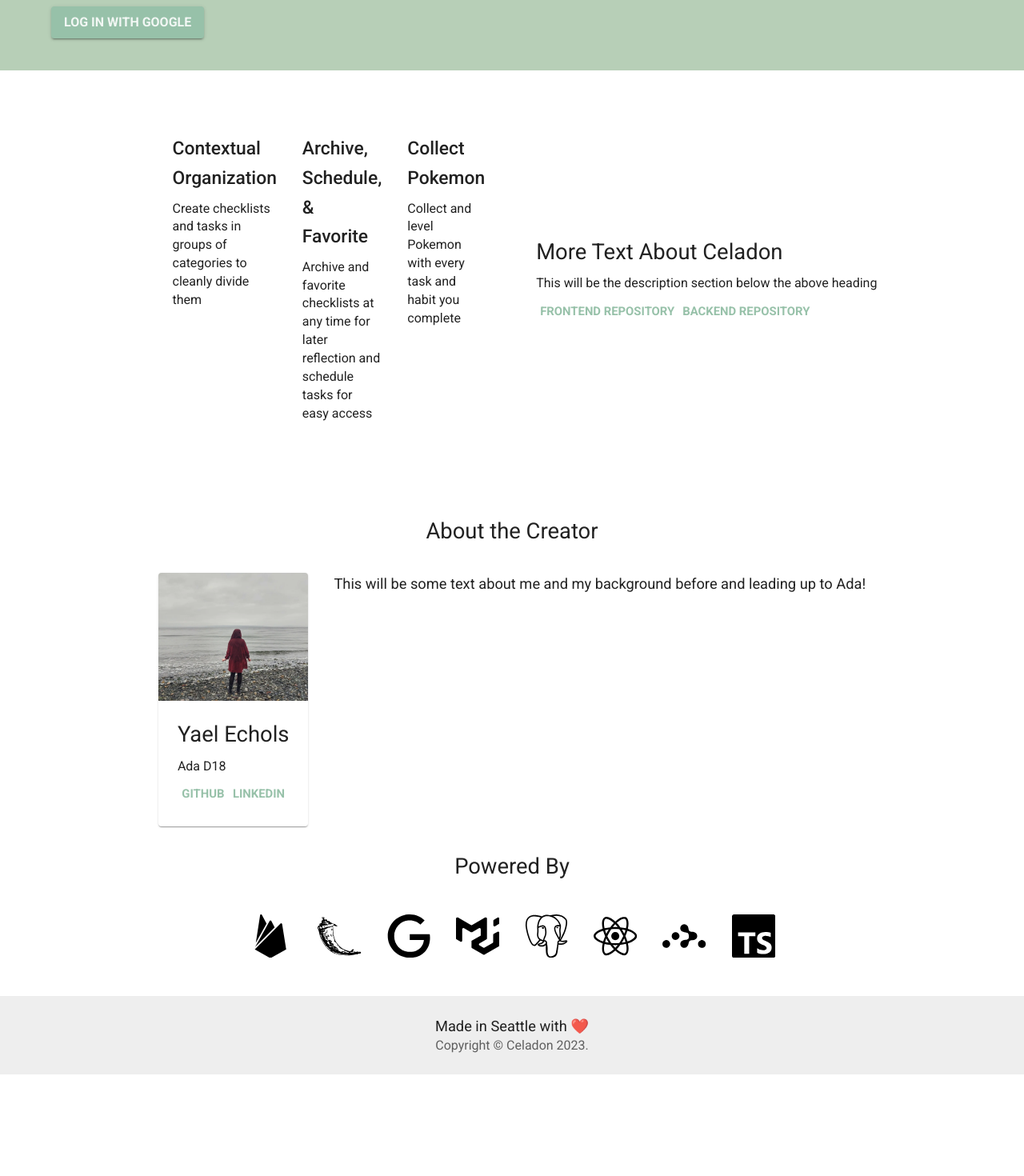
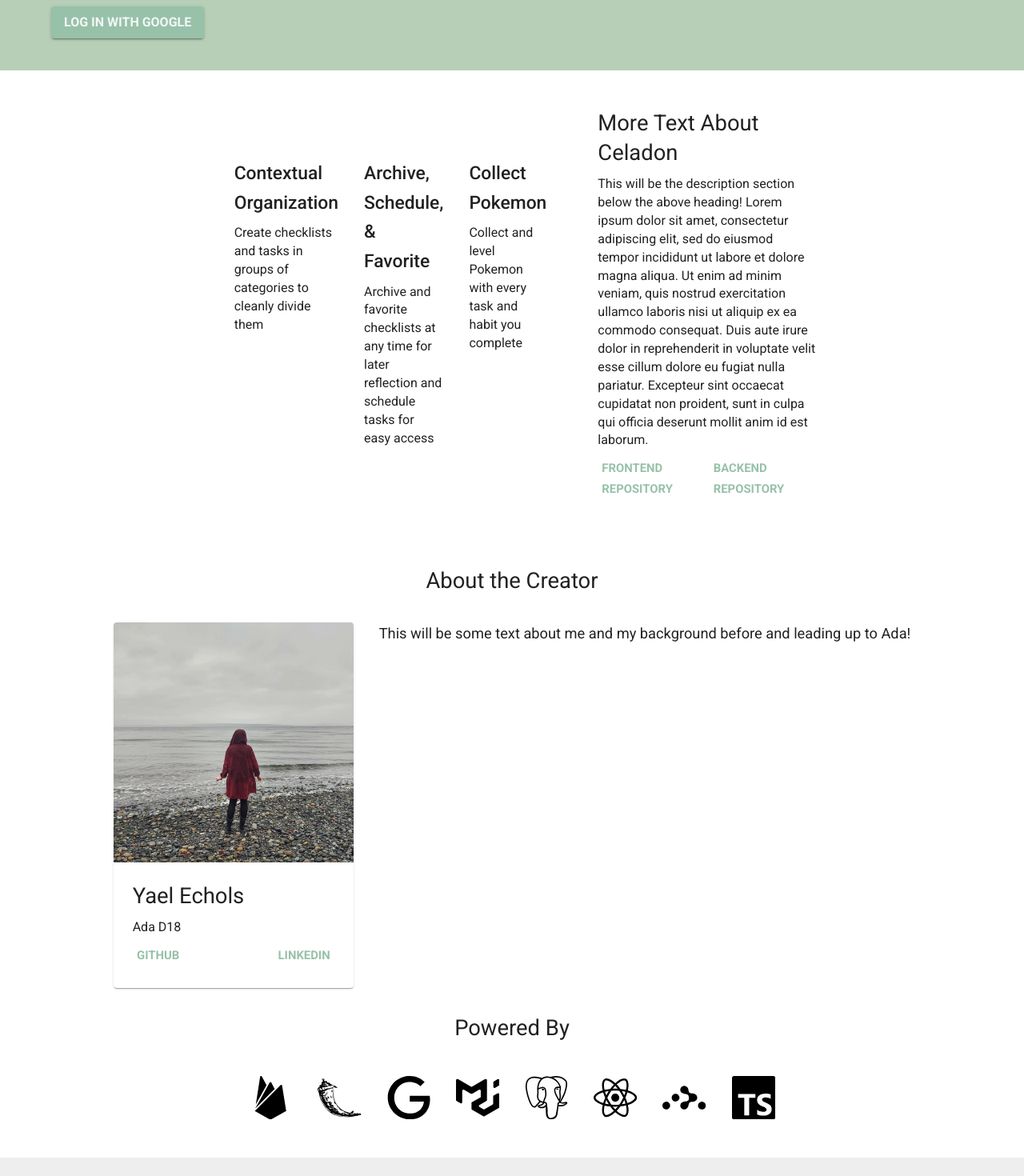
Before and after one commit to yaelso/celadon-client, a React (Create React App) app: page / in a window 1280 px wide. Shown: the part 200-1670 px from the top of the page at 80% size. Before the commit the page ends 1543 px from the top, so only its background shows below. Built offline with nearby package versions, Linux system fonts and the light colour scheme; no server answers; a web font is replaced by a local one.

Commit message:
Maps technologies images to a list containing components

```diff
--- a/src/Home.tsx
+++ b/src/Home.tsx
@@ -14,6 +14,8 @@ import { ReactComponent as ReactIcon } from './assets/react.svg';
 import { ReactComponent as ReactRouter } from './assets/reactrouter.svg';
 import { ReactComponent as TypeScriptIcon } from './assets/typescript.svg';
 import YaelOnTheBeach from './assets/yael.png';
+
+const iconList = [<FirebaseIcon/>, <FlaskIcon/>, <GoogleIcon/>,  <MuiIcon/>,  <PostgresIcon/>, <ReactIcon/>, <ReactRouter/>, <TypeScriptIcon/>]
 
 const Home: React.FC = () => {
   const routes = makeRoutes();
@@ -38,7 +40,6 @@ const Home: React.FC = () => {
           flexDirection: "column",
           minHeight: "100vh",
           width: "100vw",
-          // backgroundColor: "lightyellow",
         }}
       >
         <Container
@@ -66,7 +67,6 @@ const Home: React.FC = () => {
             sx={{
               display: "flex",
               flexDirection: "row",
-              // backgroundColor: "pink",
               alignItems: "flex-start",
               p: 4,
             }}
@@ -108,15 +108,18 @@ const Home: React.FC = () => {
               textAlign: 'left',
               p: 2
             }}
+            xs={3}
           >
             <Typography variant="h5" component="h6" gutterBottom>
               {"More Text About Celadon"}
             </Typography>
             <Typography variant="body2" gutterBottom>
-              {"This will be the description section below the above heading"}
+              {"This will be the description section below the above heading! Lorem ipsum dolor sit amet, consectetur adipiscing elit, sed do eiusmod tempor incididunt ut labore et dolore magna aliqua. Ut enim ad minim veniam, quis nostrud exercitation ullamco laboris nisi ut aliquip ex ea commodo consequat. Duis aute irure dolor in reprehenderit in voluptate velit esse cillum dolore eu fugiat nulla pariatur. Excepteur sint occaecat cupidatat non proident, sunt in culpa qui officia deserunt mollit anim id est laborum."}
             </Typography>
-            <Button href="https://github.com/yaelso/celadon-client" target="_blank" size="small">Frontend Repository</Button>
-            <Button href="https://github.com/yaelso/CeladonApi" target="_blank" size="small">Backend Repository</Button>
+            <Box sx={{ display: 'flex', flexDirection: 'row', justifyContent: 'space-between'}}>
+              <Button href="https://github.com/yaelso/celadon-client" target="_blank" size="small">Frontend Repository</Button>
+              <Button href="https://github.com/yaelso/CeladonApi" target="_blank" size="small">Backend Repository</Button>
+            </Box>
           </Grid>
         </Grid>
         <Grid container
@@ -136,11 +139,12 @@ const Home: React.FC = () => {
               sx={{
               display: "flex",
               flexDirection: "row",
-            }}>
-              <Card>
+            }}
+            >
+              <Card sx={{ width: 300, minWidth: 300 }} >
                 <CardMedia
                   component="img"
-                  height="160"
+                  height="300"
                   image={YaelOnTheBeach}
                   alt="Yael"
                 />
@@ -151,13 +155,16 @@ const Home: React.FC = () => {
                   <Typography variant="body2" gutterBottom>
                     Ada D18
                   </Typography>
-                  <Button href="https://github.com/yaelso" size="small">Github</Button>
-                  <Button href="https://www.linkedin.com/in/yael-echols/" size="small">LinkedIn</Button>
+                  <Box sx={{ display: 'flex', flexDirection: 'row', justifyContent: 'space-between'}}>
+                    <Button href="https://github.com/yaelso" size="small">Github</Button>
+                    <Button href="https://www.linkedin.com/in/yael-echols/" size="small">LinkedIn</Button>
+                  </Box>
                 </CardContent>
               </Card>
               <Box sx={{
                 pl: 4
-              }}>
+              }}
+              >
                 <Typography variant="body1" gutterBottom>
                   This will be some text about me and my background before and leading up to Ada!
                 </Typography>
@@ -166,7 +173,6 @@ const Home: React.FC = () => {
           </Grid>
         <Box
           sx={{
-            // backgroundColor: "lightblue",
             display: "flex",
             flexDirection: "column",
             alignItems: "center",
@@ -177,30 +183,7 @@ const Home: React.FC = () => {
             {"Powered By"}
           </Typography>
           <Grid container spacing={4} xs={10} justifyContent="center" sx={{ p: 2 }}>
-            <Grid item xs={2} sm={6} md={1}>
-              <FirebaseIcon />
-            </Grid>
-            <Grid item xs={2} sm={6} md={1}>
-              <FlaskIcon />
-            </Grid>
-            <Grid item xs={2} sm={6} md={1}>
-              <GoogleIcon />
-            </Grid>
-            <Grid item xs={2} sm={6} md={1}>
-              <MuiIcon />
-            </Grid>
-            <Grid item xs={2} sm={6} md={1}>
-              <PostgresIcon />
-            </Grid>
-            <Grid item xs={2} sm={6} md={1}>
-              <ReactIcon />
-            </Grid>
-            <Grid item xs={2} sm={6} md={1}>
-              <ReactRouter />
-            </Grid>
-            <Grid item xs={2} sm={6} md={1}>
-              <TypeScriptIcon />
-            </Grid>
+            {iconList.map(icon => <Grid item xs={2} sm={6} md={1}>{icon}</Grid>)}
           </Grid>
         </Box>
         <Box
```
